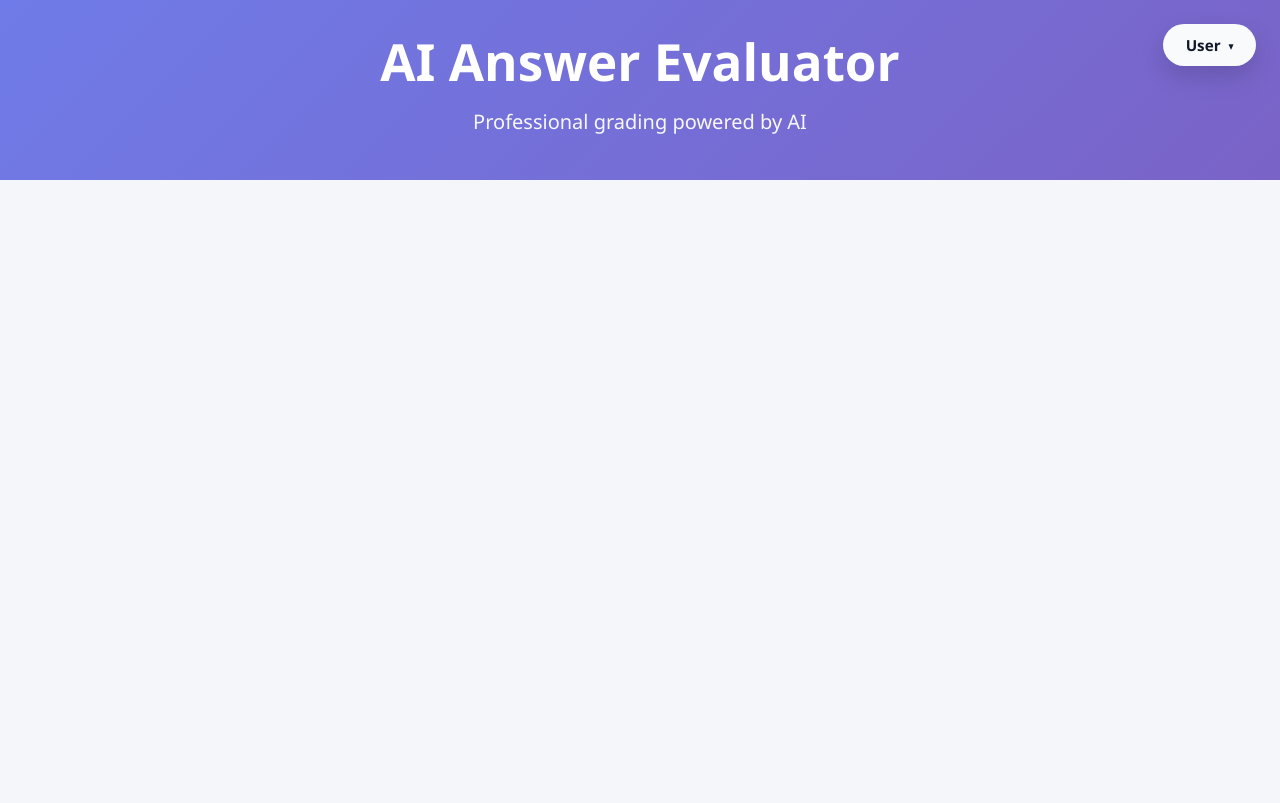
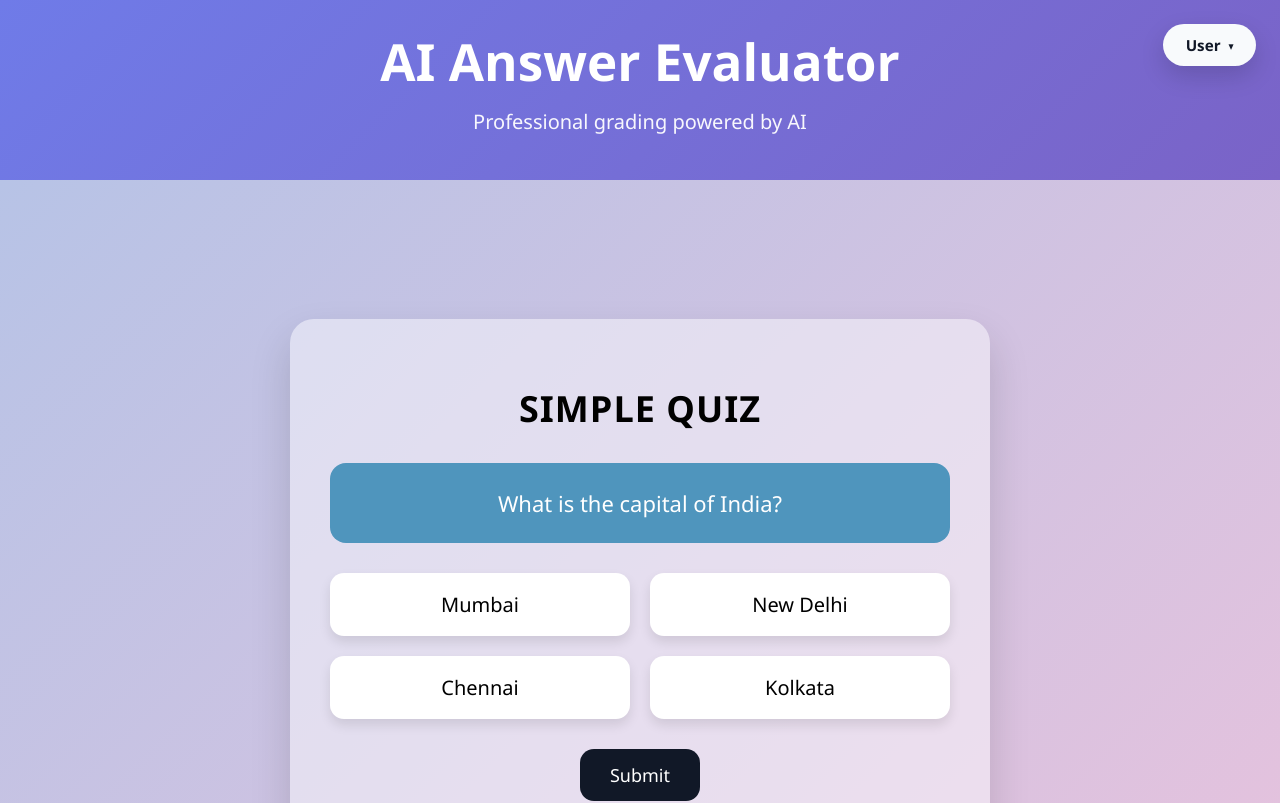
Before and after one commit to ravirajvaidya/examevaluator, a React (Create React App) app: page /dashboard in a window 1280 px wide. Shown: the top 803 px of the page. Built offline with nearby package versions, Linux system fonts and the light colour scheme; no server answers.

Commit message:
Student Dashboard WIP

```diff
--- a/src/App.js
+++ b/src/App.js
@@ -9,6 +9,7 @@ import ProfilePage from './components/ProfilePage';
 import ScoresPage from './components/ScoresPage';
 import SettingsPage from './components/SettingsPage';
 import AdminPage from './components/AdminPage';
+import DashboardPage from './components/DashboardPage';
 
 // import Info from './components/Info';
 // import ExcelEvaluator from './components/ExcelEvaluator';
@@ -24,7 +25,7 @@ function App() {
         <Routes>
           <Route path='/signup' element={<SignUpPage />}></Route>
           <Route path='/' element={<LoginPage />}></Route>
-          <Route path='/dashboard' element={<AdminPage />}></Route>
+          <Route path='/dashboard' element={<DashboardPage />}></Route>
           <Route path='/profile' element={<ProfilePage />}></Route>
           <Route path='/scores' element={<ScoresPage />}></Route>
           <Route path='/settings' element={<SettingsPage />}></Route>
--- /dev/null
+++ b/src/components/DashboardPage.jsx
@@ -0,0 +1,11 @@
+import Headers from "./Headers";
+import StudentDashboard from "./StudentDashboard";
+
+export default function DashboardPage() {
+    return (
+        <div>
+            <Headers></Headers>
+            <StudentDashboard></StudentDashboard>
+        </div>
+    )
+}
--- /dev/null
+++ b/src/components/StudentDashboard.jsx
@@ -0,0 +1,76 @@
+import { useState } from "react";
+import "../styles/StudentDashboard.css";
+
+export default function StudentDashboard() {
+    const questions = [
+        {
+            question: "What is the capital of India?",
+            options: ["Mumbai", "New Delhi", "Chennai", "Kolkata"],
+            correctAnswer: "New Delhi"
+        },
+        {
+            question: "Which planet is known as the Red Planet?",
+            options: ["Earth", "Venus", "Mars", "Jupiter"],
+            correctAnswer: "Mars"
+        },
+        {
+            question: "What is H2O commonly known as?",
+            options: ["Oxygen", "Hydrogen", "Salt", "Water"],
+            correctAnswer: "Water"
+        }
+    ];
+
+    const [currentIndex] = useState(0); // locked to first question for now
+    const [selectedOption, setSelectedOption] = useState("");
+    const [showResult, setShowResult] = useState(false);
+
+    const currentQuestion = questions[currentIndex];
+
+    const handleSubmit = () => {
+        if (!selectedOption) {
+            alert("Please select an option");
+            return;
+        }
+        setShowResult(true);
+    };
+
+    return (
+        <div className="quiz-page">
+            <div className="quiz-card">
+                <h1 className="quiz-title">SIMPLE QUIZ</h1>
+
+                <div className="question-box">
+                    {currentQuestion.question}
+                </div>
+
+                <div className="options-grid">
+                    {currentQuestion.options.map((option, index) => (
+                        <button
+                            key={index}
+                            className={`option-btn ${selectedOption === option ? "selected" : ""
+                                }`}
+                            onClick={() => {
+                                setSelectedOption(option);
+                                setShowResult(false);
+                            }}
+                        >
+                            {option}
+                        </button>
+                    ))}
+                </div>
+
+                <button className="submit-btn" onClick={handleSubmit}>
+                    Submit
+                </button>
+
+                {showResult && (
+                    <p className="result-text">
+                        {selectedOption === currentQuestion.correctAnswer
+                            ? "✅ Correct Answer!"
+                            : `❌ Wrong Answer. Correct: ${currentQuestion.correctAnswer}`}
+                    </p>
+                )}
+            </div>
+        </div>
+    );
+}
--- /dev/null
+++ b/src/styles/StudentDashboard.css
@@ -0,0 +1,89 @@
+/* Page background */
+.quiz-page {
+    min-height: 100vh;
+    display: flex;
+    justify-content: center;
+    align-items: center;
+    background: linear-gradient(135deg, #b7c3e6, #e7c2dd);
+    font-family: Arial, Helvetica, sans-serif;
+}
+
+/* Card container */
+.quiz-card {
+    width: 700px;
+    padding: 40px;
+    border-radius: 24px;
+    background: rgba(255, 255, 255, 0.45);
+    box-shadow: 0 20px 40px rgba(0, 0, 0, 0.15);
+    text-align: center;
+}
+
+/* Title */
+.quiz-title {
+    font-size: 36px;
+    font-weight: 800;
+    margin-bottom: 30px;
+    letter-spacing: 1px;
+}
+
+/* Question box */
+.question-box {
+    background: #4f95bd;
+    color: white;
+    padding: 25px;
+    border-radius: 16px;
+    font-size: 22px;
+    margin-bottom: 30px;
+}
+
+/* Options layout */
+.options-grid {
+    display: grid;
+    grid-template-columns: repeat(2, 1fr);
+    gap: 20px;
+}
+
+/* Option buttons */
+.option-btn {
+    padding: 18px;
+    border-radius: 14px;
+    border: none;
+    font-size: 20px;
+    background: white;
+    cursor: pointer;
+    transition: all 0.2s ease;
+    box-shadow: 0 6px 12px rgba(0, 0, 0, 0.1);
+}
+
+.option-btn:hover {
+    transform: translateY(-2px);
+    background: #f3f4f6;
+}
+
+.option-btn.selected {
+    background: #4f95bd;
+    color: white;
+}
+
+/* Submit button */
+.submit-btn {
+    margin-top: 30px;
+    padding: 14px 30px;
+    font-size: 18px;
+    border: none;
+    border-radius: 14px;
+    background: #111827;
+    color: white;
+    cursor: pointer;
+}
+
+.submit-btn:hover {
+    background: #000000;
+}
+
+/* Result text */
+.result-text {
+    margin-top: 20px;
+    font-size: 18px;
+    font-weight: bold;
+}
```
